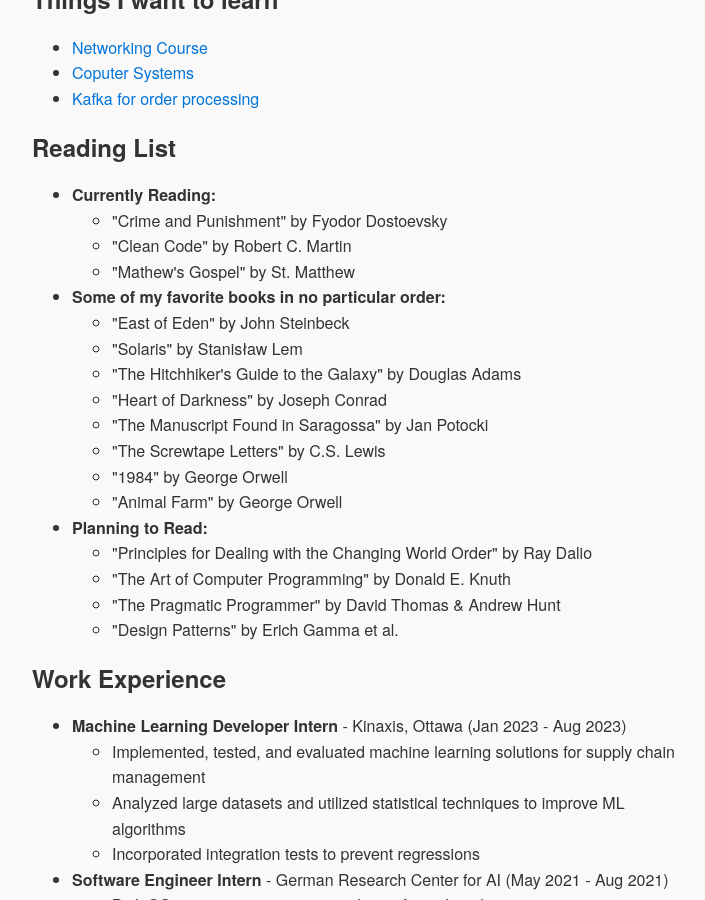
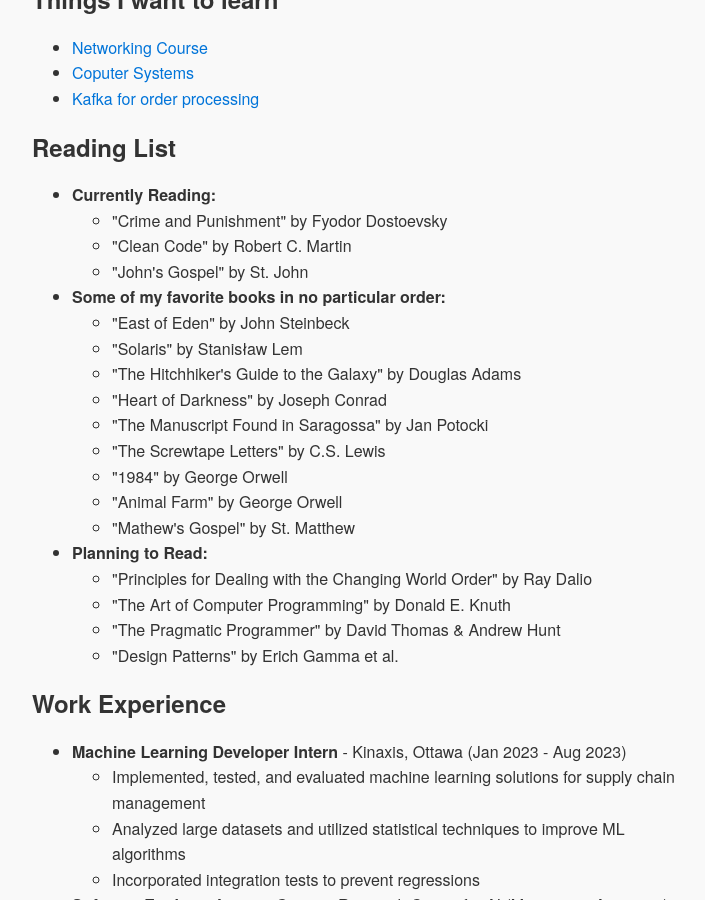
Before and after one commit to janpc01/janpc01.github.io, a Jekyll site: the page built from index.html, in a window 1280 px wide and 900 px high, scrolled down 702 px. Shown: the whole window, without its empty margins (283-988 px from the left). Built offline with Jekyll 4.4.1, drawn with Linux system fonts in a browser that asks for light colours; some web fonts are replaced.

Commit message:
Update reading list

```diff
--- a/index.html
+++ b/index.html
@@ -96,7 +96,7 @@
             <ul>
                 <li>"Crime and Punishment" by Fyodor Dostoevsky</li>
                 <li>"Clean Code" by Robert C. Martin</li>
-                <li>"Mathew's Gospel" by St. Matthew</li>
+                <li>"John's Gospel" by St. John</li>
             </ul>
         </li>
         <li>
@@ -110,6 +110,7 @@
                 <li>"The Screwtape Letters" by C.S. Lewis</li>
                 <li>"1984" by George Orwell</li>
                 <li>"Animal Farm" by George Orwell</li>
+                <li>"Mathew's Gospel" by St. Matthew</li>
             </ul>
         </li>
         <li>
```
